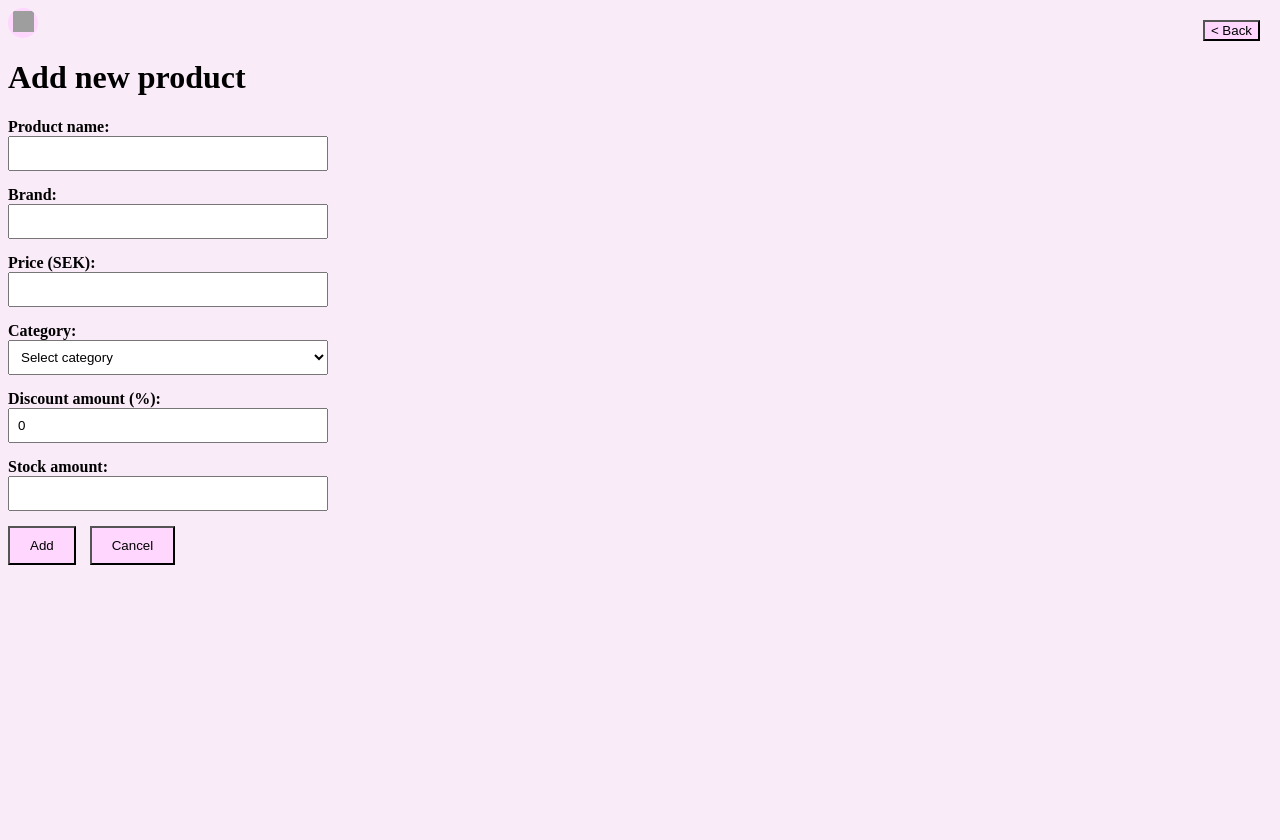
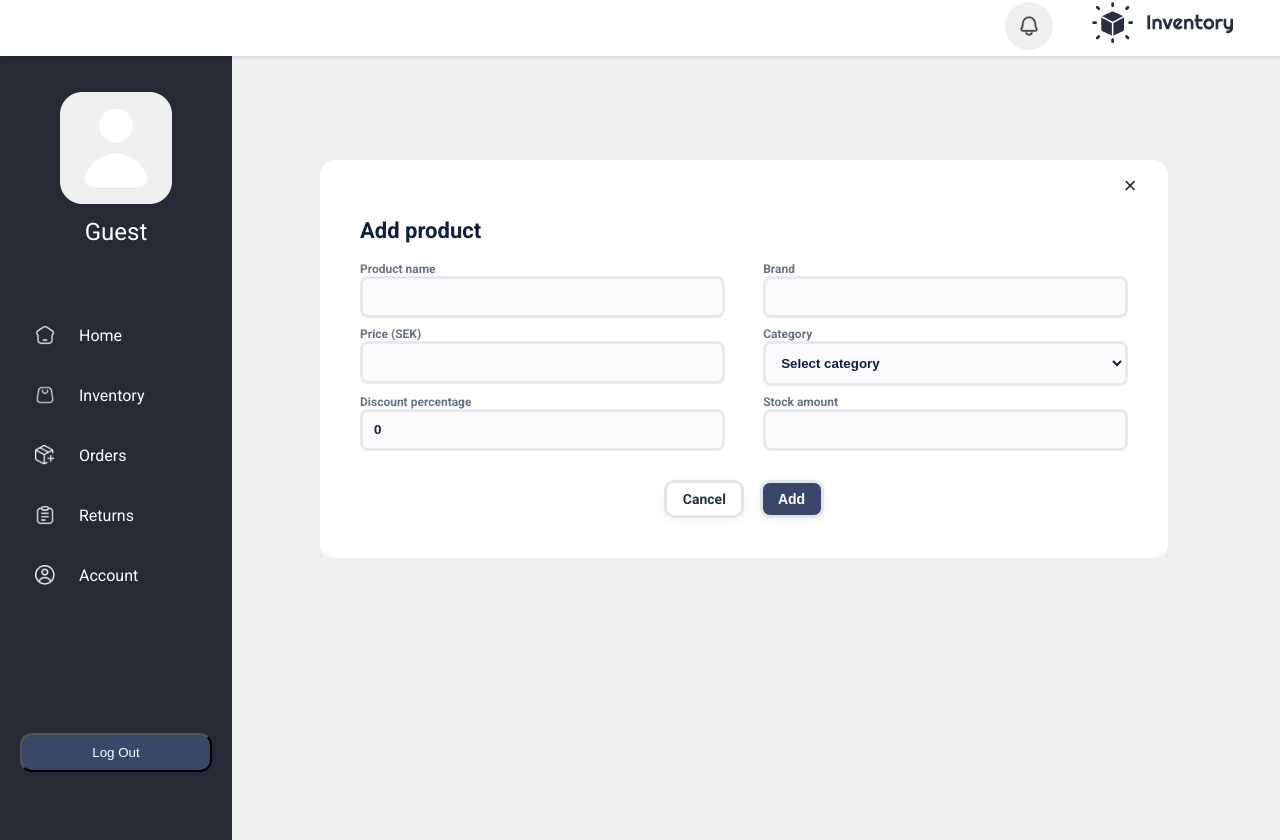
Before and after one commit to redsparrow98/store_manager, a Flask app: page /inventory/add-product in a window 1280 px wide. Before the commit the page ends 565 px from the top, so only its background shows below. Run offline with Flask 3, Linux system fonts and the light colour scheme; grey boxes are pictures that could not be loaded.

Commit message:
change add product UI

```diff
--- a/src/templates/add_product.html
+++ b/src/templates/add_product.html
@@ -1,72 +1,37 @@
-<!DOCTYPE html>
-<html lang="en">
-<head>
-    <meta charset="UTF-8">
-    <meta name="viewport" content="width=device-width, initial-scale=1.0">
-    <title>Add product</title>
+{% extends "base.html" %}
+{% block title %}Add product{% endblock %}
+{% block content %}
 
-<style>
-        .round-btn{
-            width: 30px;
-            height: 30px;
-            border-radius: 50%;
-            border: none;
-            overflow: hidden;
-            padding: 0;
-            cursor: pointer;
-            background-color: #FFD6FE
-        }
+<link rel="stylesheet" href="{{ url_for('static', filename='css/access.css') }}" />
 
-        .round-btn img {
-            width: 70%;
-            height: 70%;
-            object-fit: cover;
-        }
-</style>
-</head>
-<body style="background-color: #FAEBF9">
+<div class="product-modal" role="dialog" aria-modal="true">
+    <button class="modal-close" aria-label="Close" onclick="location.href='{{ url_for('display_inventory') }}'">×</button>
 
-<button class="round-btn" style="top: 20px; left: 20px;" onclick="window.location.href='{{ url_for('dashboard') }}'">
-    <img src=https://www.iconpacks.net/icons/2/free-home-icon-2502-thumb.png alt="home-button">
-</button>
+    <header class="modal-header"><h2>Add product</h2></header>
 
-    <h1>Add new product</h1>
+    <form method="post" action="{{ url_for('add_product_page') }}">
+        <div class="modal-body">
+            <div class="form-grid">
 
-    <!-- flash message for successfully added item -->
-    {% with messages = get_flashed_messages(with_categories=true) %}
-        {% if messages %}
-            {% for category, message in messages %}
-                <div class="{{ category }}">
-                    {{ category }} - {{ message }}
-                </div>
-            {% endfor %}
-        {% endif %}
-    {% endwith %}
-
-
-    <!-- FORM FOR GETTING NEW PRODUCT INFORMATION -->
-    <form method="POST" action="{{ url_for('add_product_page') }}">
-
-        <!-- input for all the required fields-->
-        <div style="margin-bottom: 15px;">
-            <label><strong>Product name:</strong></label><br>
-            <input type="text" name="name" required style="padding: 8px; width: 300px">
+                <div class="form-row">
+                    <div class="field-label">Product name</div>
+                    <input class="field-box" type="text" name="name" required>
                 </div>
 
-        <div style="margin-bottom: 15px;">
-            <label><strong>Brand:</strong></label><br>
-            <input type="text" name="brand" required style="padding: 8px; width: 300px">
+                <div class="form-row">
+                    <div class="field-label">Brand</div>
+                    <input class="field-box" name="brand" required>
                 </div>
 
-        <div style="margin-bottom: 15px;">
-            <label><strong>Price (SEK):</strong></label><br>
-            <input type="number" name="price" step="0.01" min="0" required style="padding: 8px; width: 300px">
+                <div class="form-row">
+                    <div class="field-label">Price (SEK)</div>
+                    <input class="field-box" name="price" type="number" step="0.01" min="0" required>
                 </div>
 
-        <!-- select category drop down -->
-        <div style="margin-bottom: 15px;">
-            <label><strong>Category:</strong></label><br>
-            <select name="category" required style="padding: 8px; width: 320px">
+                <!-- Select category drop down menu -->
+                <div class="form-row">
+                    <div class="field-label">Category</div>
+                    <select class="field-box" name="category" required>
                         <option value="">Select category</option>
                         <option value="phones">Phones</option>
                         <option value="tablets">Tablets</option>
@@ -78,33 +43,24 @@
                     </select>
                 </div>
 
-        <div style="margin-bottom: 15px;">
-            <label><strong>Discount amount (%):</strong></label><br>
-            <input type="number" name="discount" step="0.01" min="0" max="100" value="0" style="padding: 8px; width: 300px">
+                <div class="form-row">
+                    <div class="field-label">Discount percentage</div>
+                    <input class="field-box" name="discount" type="number" step="0.01" min="0" max="100" required value="0">
                 </div>
 
-        <div style="margin-bottom: 15px;">
-            <label><strong>Stock amount:</strong></label><br>
-            <input type="number" name="stock" min="0" required style="padding: 8px; width: 300px">
+                <div class="form-row">
+                    <div class="field-label">Stock amount</div>
+                    <input class="field-box" name="stock" type="number" min="0" required>
                 </div>
 
-        <!-- Button to confirm add product -->
-        <button type="submit" style="background-color: #FFD6FE; padding: 10px 20px; cursor: pointer; margin-right: 10px;">
-            Add
-        </button>
+            </div>
+        </div>
 
-        <button type="button" style="background-color: #FFD6FE; padding: 10px 20px; cursor: pointer;"
-        onclick="window.location.href='{{ url_for('display_inventory') }}'">
-            Cancel
-        </button>
+        <div class="modal-footer">
+            <a class="btn btn-cancel" href="{{ url_for('display_inventory') }}">Cancel</a>
+            <button type="submit" class="btn btn-edit">Add</button>
+        </div>
 
-        <button style="background-color:#FFD6FE; display:block; position: absolute; top: 20px; right: 20px"
-        onclick="window.location.href='{{ url_for('display_inventory') }}'">
-    &lt; Back
-    </button>
     </form>
-
-
-</body>
-
-</html>
+</div>
+{% endblock %}
```
Lines whose indentation alone changed are shown as unchanged.
